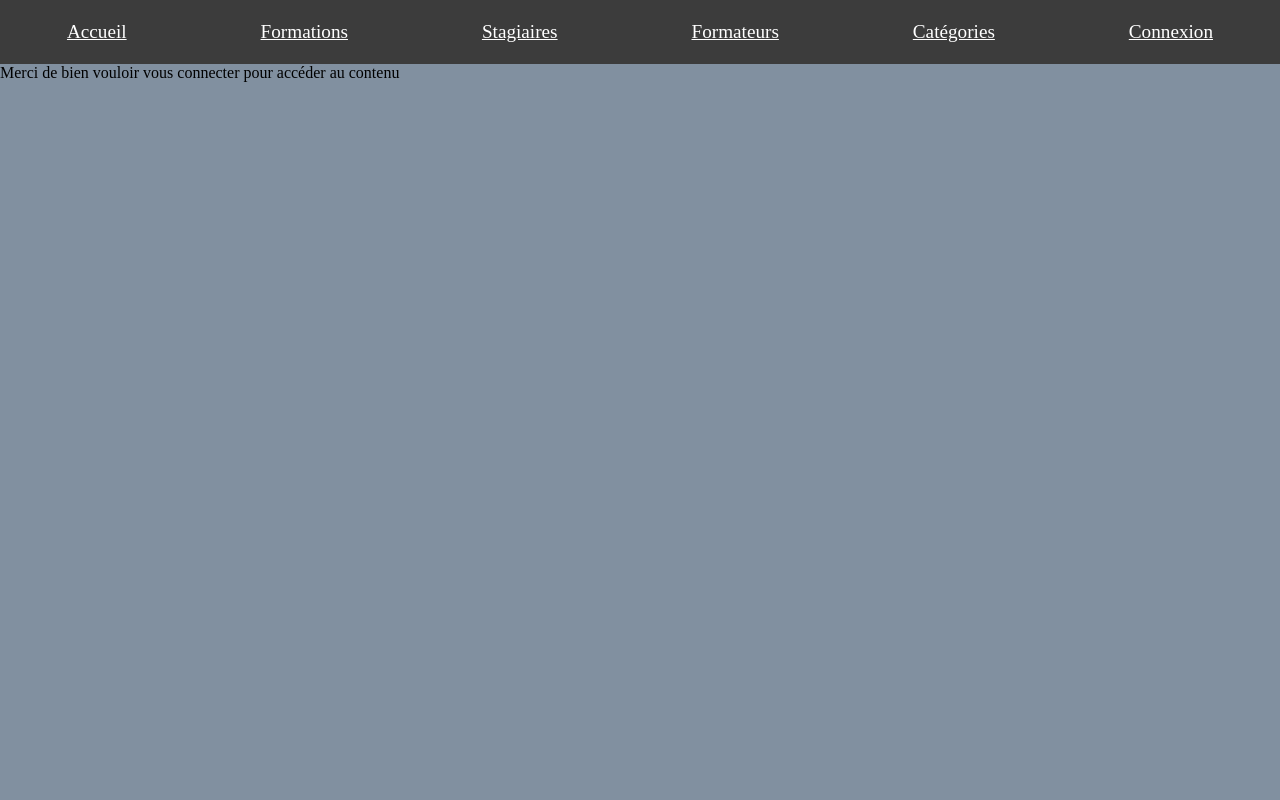
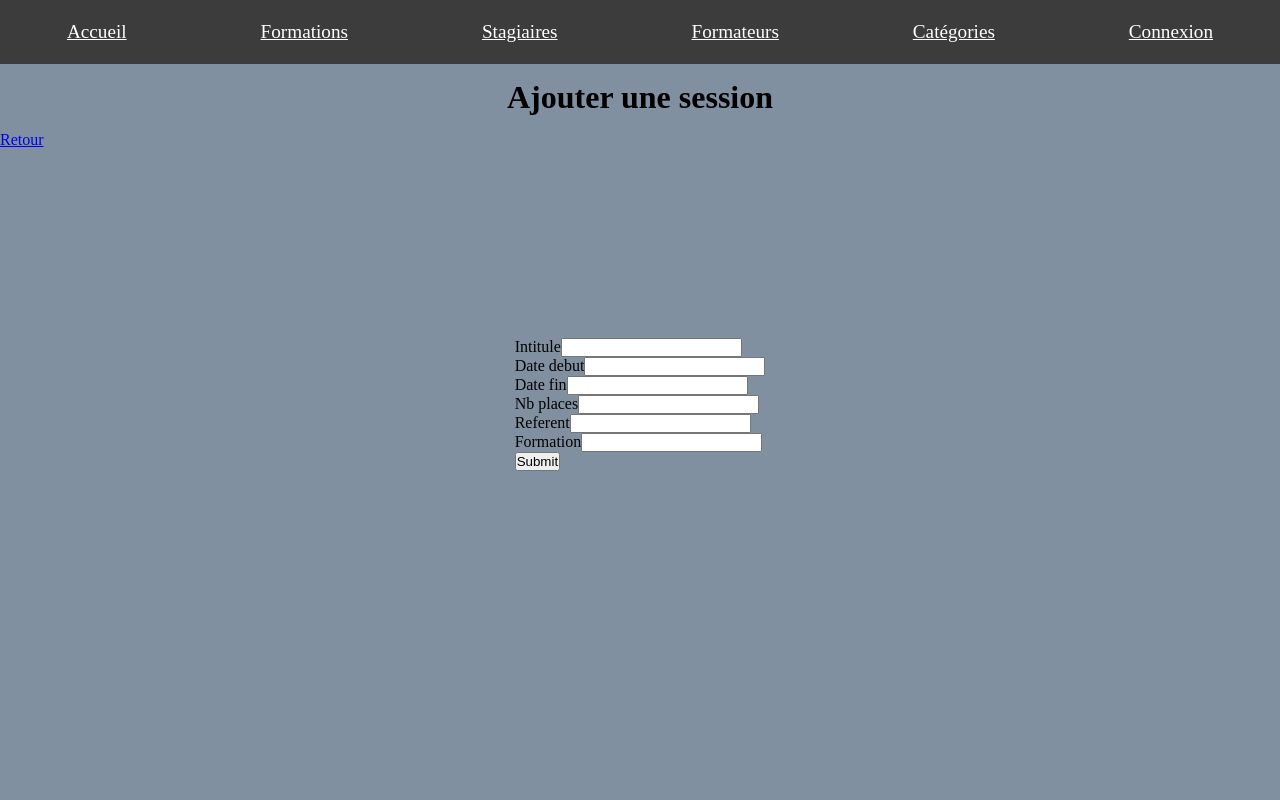
Before and after one commit to mayados/ProjetSessionsSymf, a Symfony app: template templates/session/add.html.twig in a window 1280 px wide. Run offline with Twig, Linux system fonts and the light colour scheme; the template is opened without the code that fills it, so the values that code supplies are empty; form fields are guessed from the names that the template uses; some libraries are stand-ins or nearby versions.

Commit message:
add retour link

```diff
--- a/templates/categorie/add.html.twig
+++ b/templates/categorie/add.html.twig
@@ -6,12 +6,13 @@
 
 
     <div class="container-page">
-    {% if app.user %}
         {% if edit %}
             <h1>Modifier la catégorie</h1>
         {% else %}
             <h1> Ajouter une catégorie </h1>
         {% endif %}
+
+            <a href="{{ path('app_categorie') }}">Retour</a>
 
         <div class="page-elements">
             {{ form_start(formAddCategorie) }}
@@ -19,9 +20,6 @@
                 {{ form_row(formAddCategorie.submit) }}
             {{ form_end(formAddCategorie) }}
         </div>
-    {% else %}
-        <p>Merci de bien vouloir vous connecter pour accéder au contenu</p>
-    {% endif %}
     </div>
 
 {% endblock %}
--- a/templates/formateur/add.html.twig
+++ b/templates/formateur/add.html.twig
@@ -5,12 +5,13 @@
 {% block body %}
 
     <div class="container-page">
-    {% if app.user %}
         {% if edit %}
             <h1>Editer le formateur</h1>
         {% else %}
             <h1> Ajouter un formateur </h1>
         {% endif %}
+
+            <a href="{{ path('app_formateur') }}">Retour</a>
 
         <div class="page-elements">
             {{ form_start(formAddFormateur) }}
@@ -19,9 +20,6 @@
                 {{ form_row(formAddFormateur.submit) }}
             {{ form_end(formAddFormateur) }}
         </div>
-    {% else %}
-        <p>Merci de bien vouloir vous connecter pour accéder au contenu</p>
-    {% endif %}
     </div>
 
 {% endblock %}
--- a/templates/session/add.html.twig
+++ b/templates/session/add.html.twig
@@ -5,12 +5,13 @@
 {% block body %}
 
     <div class="container-page">
-    {% if app.user %}
         {% if edit %}
             <h1>Editer la session</h1>
         {% else %}
             <h1> Ajouter une session </h1>
         {% endif %}
+
+            <a href="{{ path('app_session') }}">Retour</a>
 
         <div class="page-elements">
             {{ form_start(formAddSession) }}
@@ -23,9 +24,6 @@
                 {{ form_row(formAddSession.submit) }}
             {{ form_end(formAddSession) }}
         </div>
-    {% else %}
-        <p>Merci de bien vouloir vous connecter pour accéder au contenu</p>
-    {% endif %}
     </div>
 
 
--- a/templates/stagiaire/add.html.twig
+++ b/templates/stagiaire/add.html.twig
@@ -5,13 +5,13 @@
 {% block body %}
 
     <div class="container-page">
-    {% if app.user %}
         {% if edit %}
             <h1> Editer le stagiaire </h1>
         {% else %}
             <h1> Ajouter un stagiaire </h1>
         {% endif %}
 
+            <a href="{{ path('app_stagiaire') }}">Retour</a>
 
         <div class="page-elements">
             {{ form_start(formAddStagiaire) }}
@@ -25,9 +25,6 @@
                 {{ form_row(formAddStagiaire.submit) }}
             {{ form_end(formAddStagiaire) }}
         </div>
-    {% else %}
-        <p>Merci de bien vouloir vous connecter pour accéder au contenu</p>
-    {% endif %}
     </div>
 
 {% endblock %}
```
